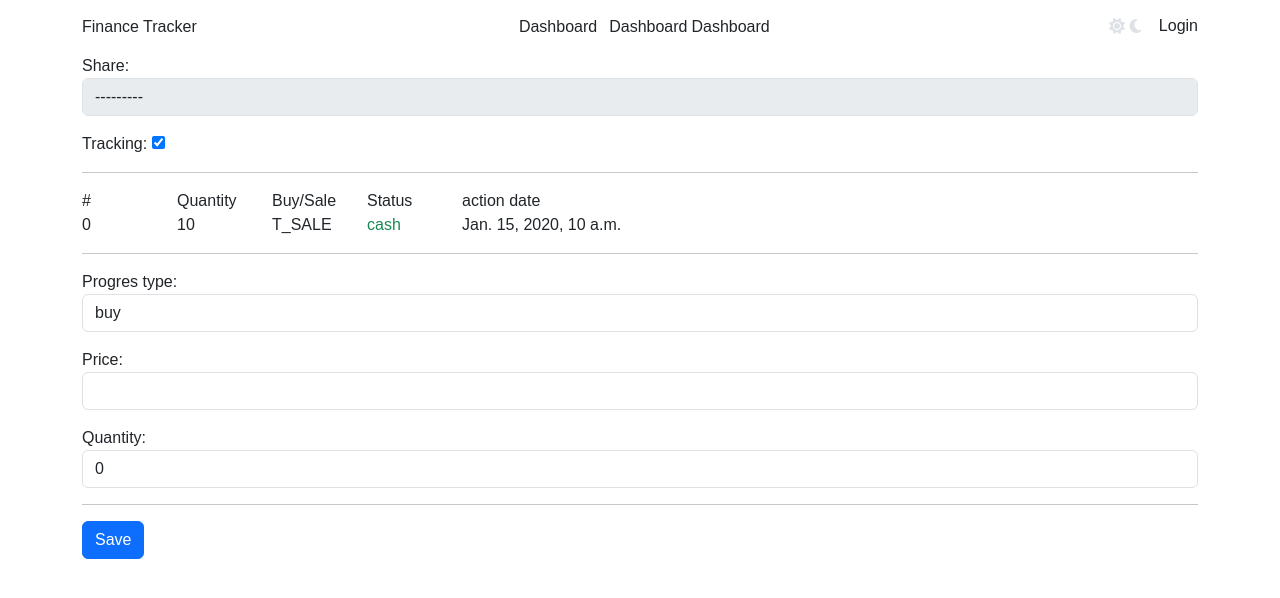
After one commit to auto-finance-manager/API, a Django app: page /update/1 in a window 1280 px wide. The commit adds this page. Shown: the top 598 px of the page. Run offline with Django 5.2, Linux system fonts and the light colour scheme; a user stored in the database is signed in; tables that the repository leaves empty hold one stand-in row (values such as "Sample post"); some libraries are stand-ins or nearby versions; some web fonts are replaced.

Commit message:
add slot stock edit

```diff
--- a/share/forms.py
+++ b/share/forms.py
@@ -18,6 +18,18 @@ class ShareOwnershipForm(forms.ModelForm):
     class Meta:
         model = ShareOwnershipModel
         exclude: tuple = 'owner', 'slots'
+        # read_only_fields: tuple = 'owner', 'slots'
         widgets: dict = {
             'share': forms.Select(attrs={'class': 'form-control'}),
         }
+
+
+class UpdateShareOwnershipForm(forms.ModelForm):
+    class Meta:
+        model = ShareOwnershipModel
+        exclude: tuple = 'owner', 'slots'
+        # read_only_fields: tuple = 'owner', 'slots'
+        widgets: dict = {
+            'share': forms.Select(attrs={'class': 'form-control disabled', 'disabled': True}),
+        }
+        read_only_fields: tuple = 'share',
--- a/share/models.py
+++ b/share/models.py
@@ -1,5 +1,6 @@
 from django.db import models
 from datetime import timedelta, datetime
+import pytz  # Import pytz module for timezone handling
 
 
 class ShareModel(models.Model):
@@ -71,15 +72,19 @@ class SlotModel(models.Model):
 
     @property
     def is_sale_cooldown(self):
+        # now = datetime.now()  # Get current datetime
+        # now = now.replace(tzinfo=None)  # Make it offset-naive
+        now = datetime.now(pytz.utc)  # Get current datetime with UTC timezone
+
         match self.progres_type:
             case self.ProgresType.BUY:
                 return True
             case self.ProgresType.T_SALE:
-                return self.action_time < datetime.now()
+                return self.action_time < now
             case self.ProgresType.T_1_SALE:
-                return (self.action_time + timedelta(days=1)) < datetime.now()
+                return (self.action_time + timedelta(days=1)) < now
             case self.ProgresType.T_2_SALE:
-                return (self.action_time + timedelta(days=2)) < datetime.now()
+                return (self.action_time + timedelta(days=2)) < now
 
 
 class PublicOfferingModel(models.Model):
--- /dev/null
+++ b/share/templates/update_stock.html
@@ -0,0 +1,34 @@
+{% extends 'base.html' %}
+
+{% block content %}
+<form method="post">
+    {% csrf_token %}
+    {{ share_form.as_p }}
+    <hr>
+    <div class="row">
+  <div class="col-1">#</div>
+  <div class="col-1">Quantity</div>
+  <div class="col-1">Buy/Sale</div>
+  <div class="col-1">Status</div>
+  <div class="col-3">action date</div>
+</div>
+    {% for slot in slots %}
+        <div class="row">
+          <div class="col-1">{{ forloop.counter0 }}</div>
+          <div class="col-1">{{ slot.quantity }}</div>
+          <div class="col-1">{{ slot.progres_type|upper }}</div>
+        {% if slot.is_sale_cooldown %}
+            <div class="col-1 text-success">cash</div>
+        {% else %}
+          <div class="col-1" v-else>freeze</div>
+        {% endif %}
+
+          <div class="col-3">{{ slot.action_time }}</div>
+        </div>
+    {% endfor %}
+    <hr>
+    {{ slots_form.as_p }}
+<hr>
+    <button class="btn btn-primary">Save</button>
+</form>
+{% endblock%}
--- a/share/urls.py
+++ b/share/urls.py
@@ -1,8 +1,9 @@
 from django.urls import path
-from .views import MyShareView, AddShareView
+from .views import MyShareView, AddShareView, UpdateShareView
 
 
 urlpatterns: list = [
     path('mine', MyShareView.as_view(), name='mine'),
     path('add', AddShareView.as_view(), name='add-share'),
+    path('update/<slug>', UpdateShareView.as_view(), name='update-share')
 ]
--- a/share/views.py
+++ b/share/views.py
@@ -1,5 +1,8 @@
-from django.views.generic import TemplateView, FormView
-from .forms import ShareOwnershipForm, SlotsForm
+from django.http import HttpResponseRedirect
+from django.urls import reverse
+from django.views.generic import TemplateView, FormView, DetailView
+from django.contrib.auth.mixins import LoginRequiredMixin
+from .forms import ShareOwnershipForm, SlotsForm, UpdateShareOwnershipForm
 from .models import ShareOwnershipModel
 
 
@@ -13,7 +16,7 @@ class MyShareView(TemplateView):
         return context
 
 
-class AddShareView(TemplateView):
+class AddShareView(LoginRequiredMixin, TemplateView):
     template_name = 'add_stock.html'
 
     def get_context_data(self, **kwargs):
@@ -21,3 +24,47 @@ class AddShareView(TemplateView):
         context['share_form'] = ShareOwnershipForm()
         context['slots_form'] = SlotsForm()
         return context
+
+    def post(self, request, *args, **kwargs):
+        share_form = ShareOwnershipForm(request.POST)
+        slots_form = SlotsForm(request.POST)
+        if share_form.is_valid() and slots_form.is_valid():
+            code = share_form.cleaned_data.get('code')
+            if not ShareOwnershipModel.objects.filter(code=code).exists():
+                share_owner = share_form.save(commit=False)
+                slot = slots_form.save()
+                share_owner.owner = request.user
+                share_owner.save()
+                share_owner.slots.add(slot)
+                share_owner.save()
+
+        return self.get(request, *args, **kwargs)
+
+
+class UpdateShareView(LoginRequiredMixin, DetailView):
+    model = ShareOwnershipModel
+    template_name = 'update_stock.html'
+    slug_field = 'share__code'
+
+    def get_context_data(self, object, **kwargs):
+        context = super().get_context_data(**kwargs)
+        context['share_form'] = UpdateShareOwnershipForm(instance=object)
+        context['slots_form'] = SlotsForm()
+        context['slots'] = object.get_slots().all()
+        return context
+
+    def post(self, request, *args, **kwargs):
+        slug = kwargs.get('slug')
+        share_owner = ShareOwnershipModel.objects.get(share__code=slug)
+        owner_form = UpdateShareOwnershipForm(request.POST, instance=share_owner)
+        owner_form.is_valid()
+        share_owner.tracking = owner_form.cleaned_data.get('tracking')
+        slots_form = SlotsForm(request.POST)
+        if slots_form.is_valid():
+            if slots_form.cleaned_data.get('quantity') > 0:
+                slot = slots_form.save()
+                share_owner.owner = request.user
+                share_owner.slots.add(slot)
+                share_owner.save()
+            return HttpResponseRedirect(reverse('update-share', kwargs={'slug': slug}))
+        return self.get(request, *args, **kwargs)
```
Also changed, not shown: share/templates/my_shares.html (+13 -5 lines).
